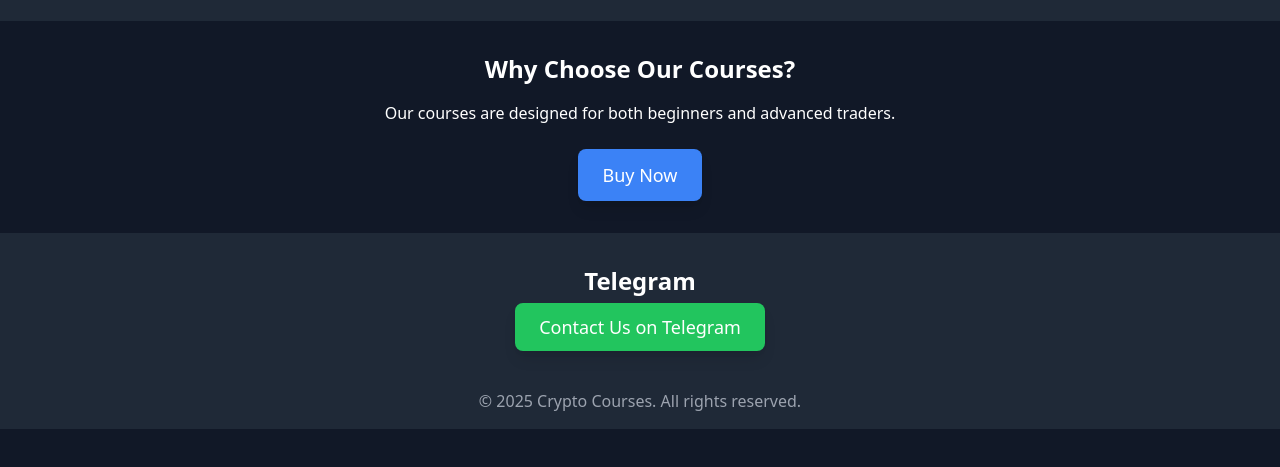
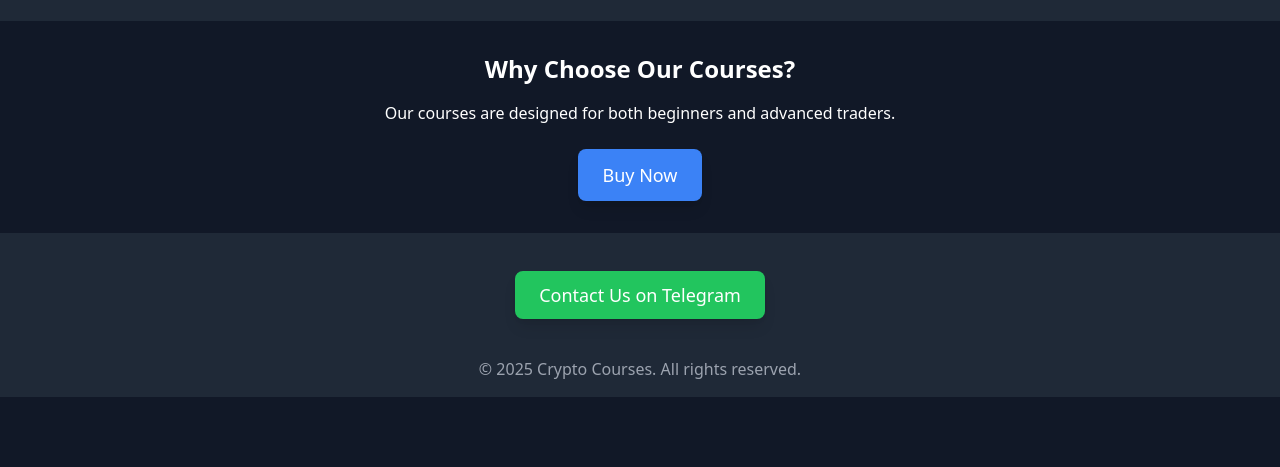
Before and after one commit to Vuda1/cryptomania, a plain HTML site: page index.html in a window 1280 px wide. Shown: the part 99-566 px from the top of the page. Drawn offline with nearby package versions, Linux system fonts and the light colour scheme.

Commit message:
Update index.html

```diff
--- a/index.html
+++ b/index.html
@@ -22,7 +22,6 @@
     </main>
 
     <section class="p-8 text-center bg-gray-800">
-        <h2 class="text-2xl font-semibold">Telegram</h2>
         <div class="mt-4">
             <a href="https://t.me/your_telegram" class="bg-green-500 text-white px-6 py-3 rounded-lg shadow-lg text-lg">Contact Us on Telegram</a>
         </div>
```
